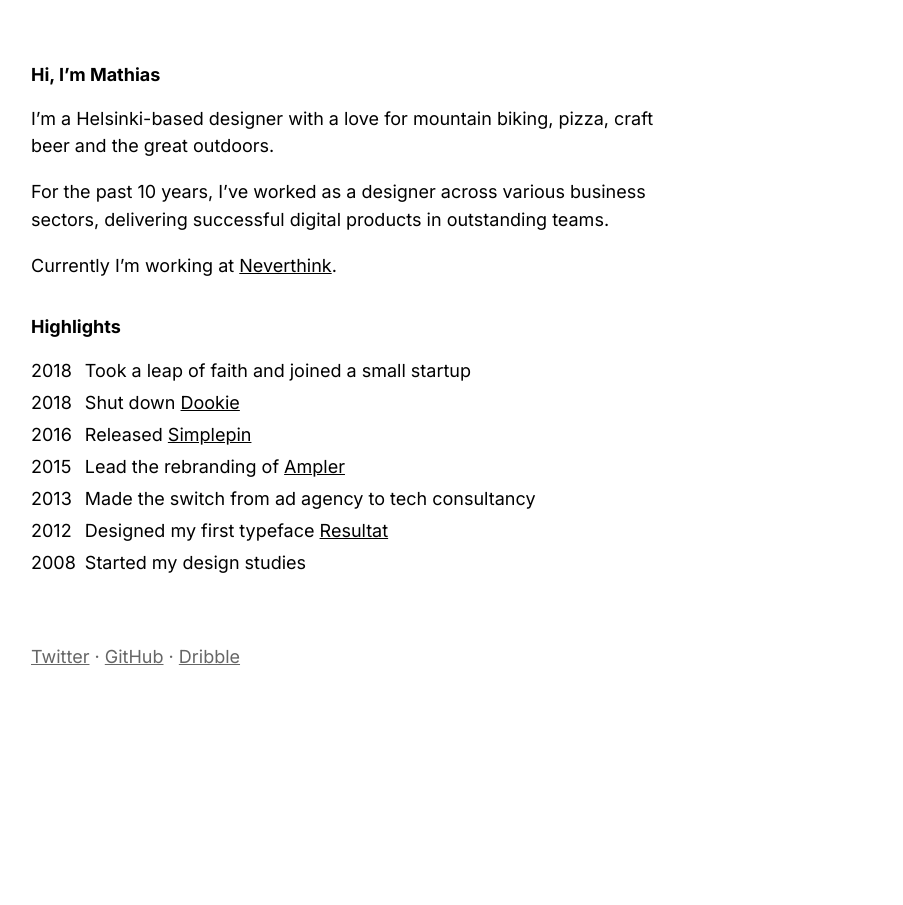
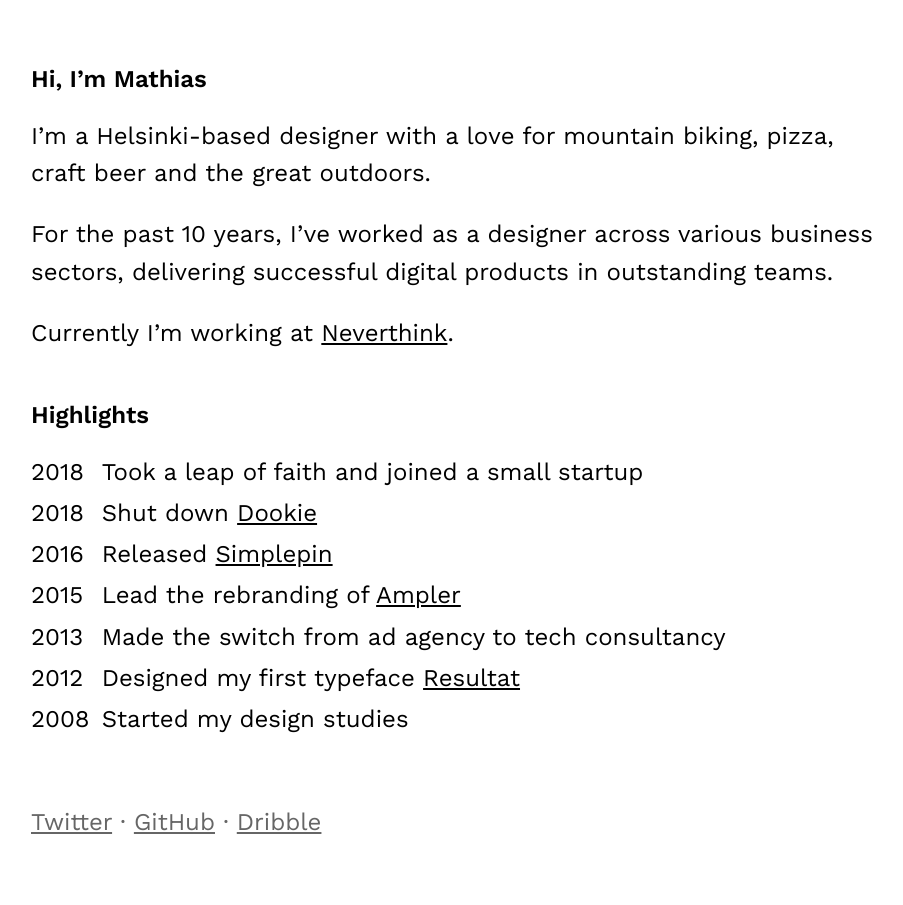
Before and after one commit to mlindholm/homepage, an Eleventy site: page src/index.md in a window 1280 px wide. Shown: the whole page, without its empty margins (33-936 px from the left). Before the commit the page ends 800 px from the top, so only its background shows below. Built offline with nearby package versions, Linux system fonts and the light colour scheme; Eleventy itself is replaced by a stand-in of ours; files that its build step writes are made by us from their sources.

Commit message:
Fluid type scale using Work Sans

```diff
--- a/src/_includes/css/base.css
+++ b/src/_includes/css/base.css
@@ -2,7 +2,7 @@
   --foreground: #000;
   --background: #fff;
   --secondary: #666;
-  --font-sans: 'Inter', sans-serif;
+  --font-sans: 'Work Sans', sans-serif;
 }
 
 html,
@@ -10,7 +10,8 @@
   color: var(--foreground);
   background: var(--background);
   font-family: var(--font-sans);
-  font-size: 18px;
+  font-size: 16px;
+  font-size: min(max(1rem, 2vw), 24px);
   line-height: 1.55;
   text-rendering: optimizeLegibility;
   -webkit-font-smoothing: antialiased;
@@ -18,7 +19,7 @@
 
 h1, h2 {
   font-size: 1rem;
-  font-weight: 700;
+  font-weight: 600;
   line-height: 1.25;
 }
 
--- a/src/_includes/layouts/default.njk
+++ b/src/_includes/layouts/default.njk
@@ -7,8 +7,8 @@
     <meta name="theme-color" content="#000">
     <title>{{ renderData.title or title or site.title }}</title>
     <meta name="description" content="{{ renderData.description or description or site.description }}">
-    <link rel="shortcut icon" href="https://www.gravatar.com/avatar/a99d3b485de42ba1f8e0fc81e1cb3d65?s=64">
-    <link href="https://fonts.googleapis.com/css2?family=Inter:wght@400;700&amp;display=swap" rel="stylesheet">
+    <link href="https://www.gravatar.com/avatar/a99d3b485de42ba1f8e0fc81e1cb3d65?s=64" rel="shortcut icon">
+    <link href="https://fonts.googleapis.com/css2?family=Work+Sans:wght@400;600&display=swap" rel="stylesheet">
     {% set css %}
       {% include "css/normalize.css" %}
       {% include "css/base.css" %}
```
